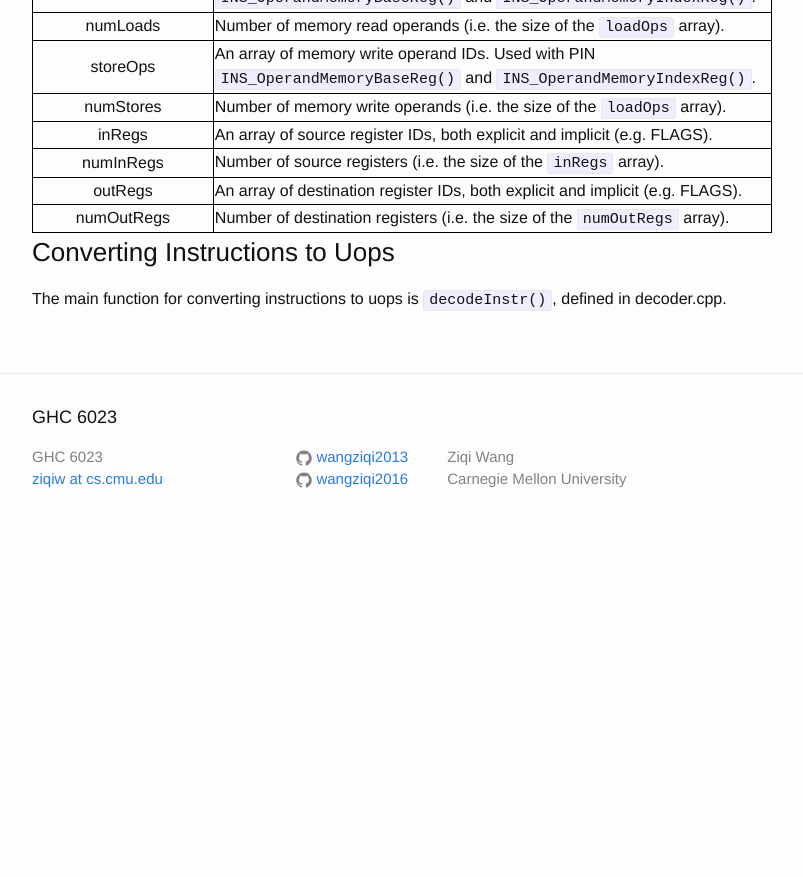
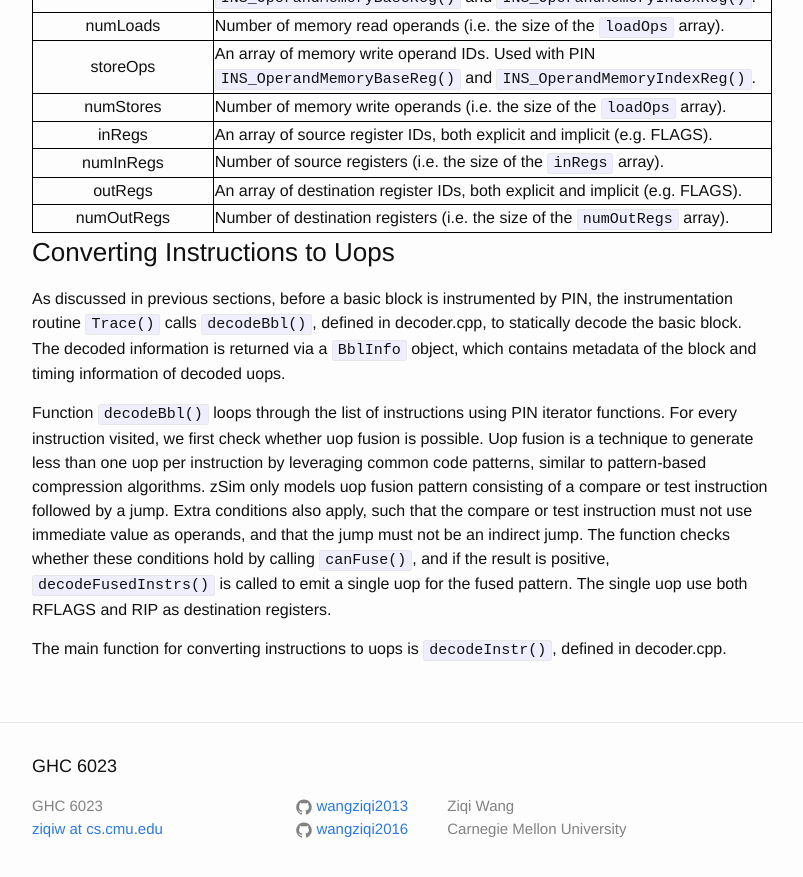
Before and after one commit to wangziqi2013/wangziqi2013.github.io, a Jekyll site: the page built from _posts/2019-12-31-zsim-microarch.markdown, in a window 1280 px wide and 900 px high, scrolled down 7880 px. Shown: the top 877 px of the window, without its empty margins (238-1041 px from the left). Built offline with Jekyll 4.4.1, drawn with Linux system fonts in a browser that asks for light colours; before the commit the page ends 8431 px from its top, so only the background shows below that.

Commit message:
Adding fuse

```diff
--- a/_posts/2019-12-31-zsim-microarch.markdown
+++ b/_posts/2019-12-31-zsim-microarch.markdown
@@ -280,4 +280,16 @@ read and written. We list fields of `class Decoder::Instr` and their description
 
 ### Converting Instructions to Uops
 
+As discussed in previous sections, before a basic block is instrumented by PIN, the instrumentation routine `Trace()` calls
+`decodeBbl()`, defined in decoder.cpp, to statically decode the basic block. The decoded information is returned via a
+`BblInfo` object, which contains metadata of the block and timing information of decoded uops.
+
+Function `decodeBbl()` loops through the list of instructions using PIN iterator functions. For every instruction visited,
+we first check whether uop fusion is possible. Uop fusion is a technique to generate less than one uop per instruction
+by leveraging common code patterns, similar to pattern-based compression algorithms. zSim only models uop fusion pattern
+consisting of a compare or test instruction followed by a jump. Extra conditions also apply, such that the compare or
+test instruction must not use immediate value as operands, and that the jump must not be an indirect jump. The function
+checks whether these conditions hold by calling `canFuse()`, and if the result is positive, `decodeFusedInstrs()` is called
+to emit a single uop for the fused pattern. The single uop use both RFLAGS and RIP as destination registers.
+
 The main function for converting instructions to uops is `decodeInstr()`, defined in decoder.cpp.
```
